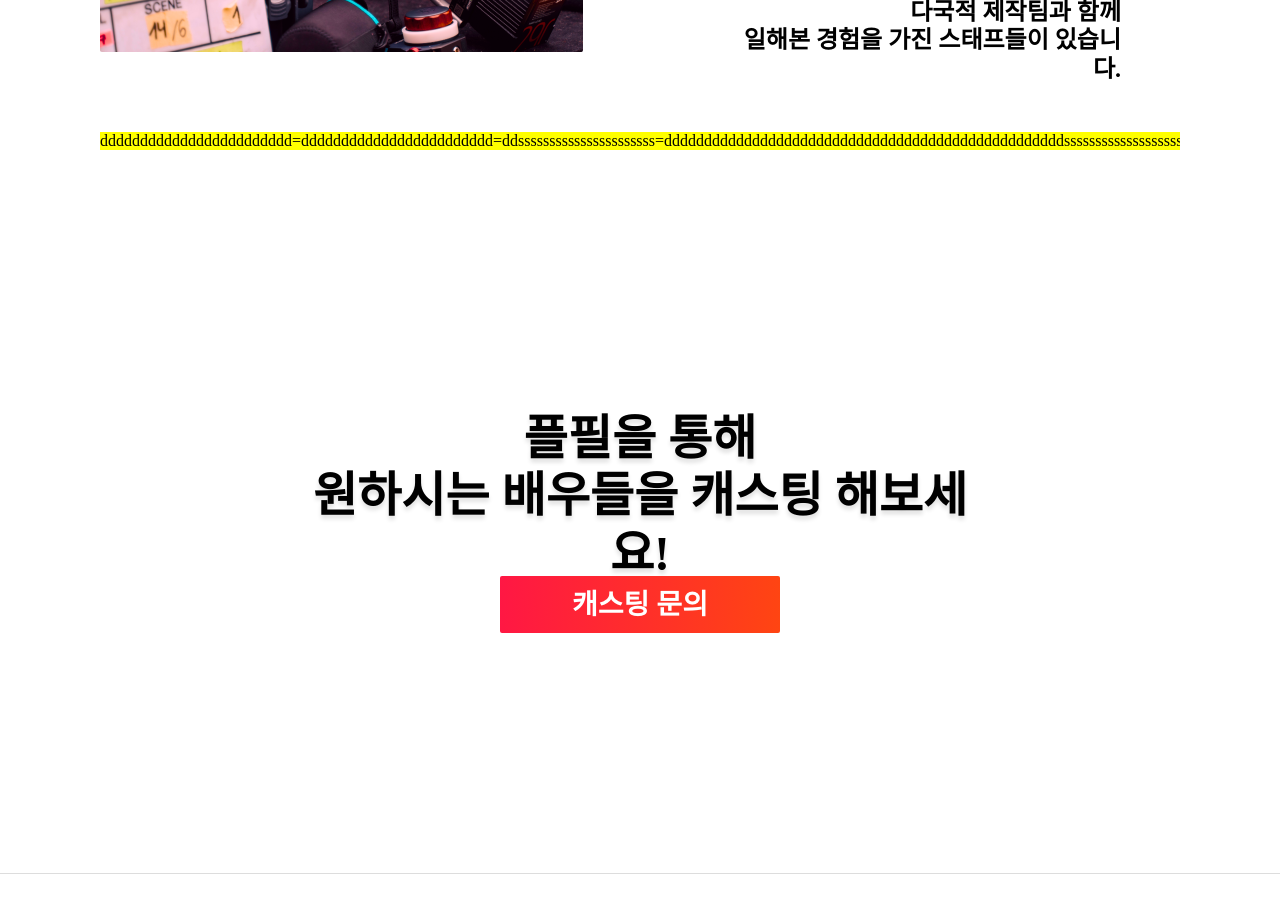
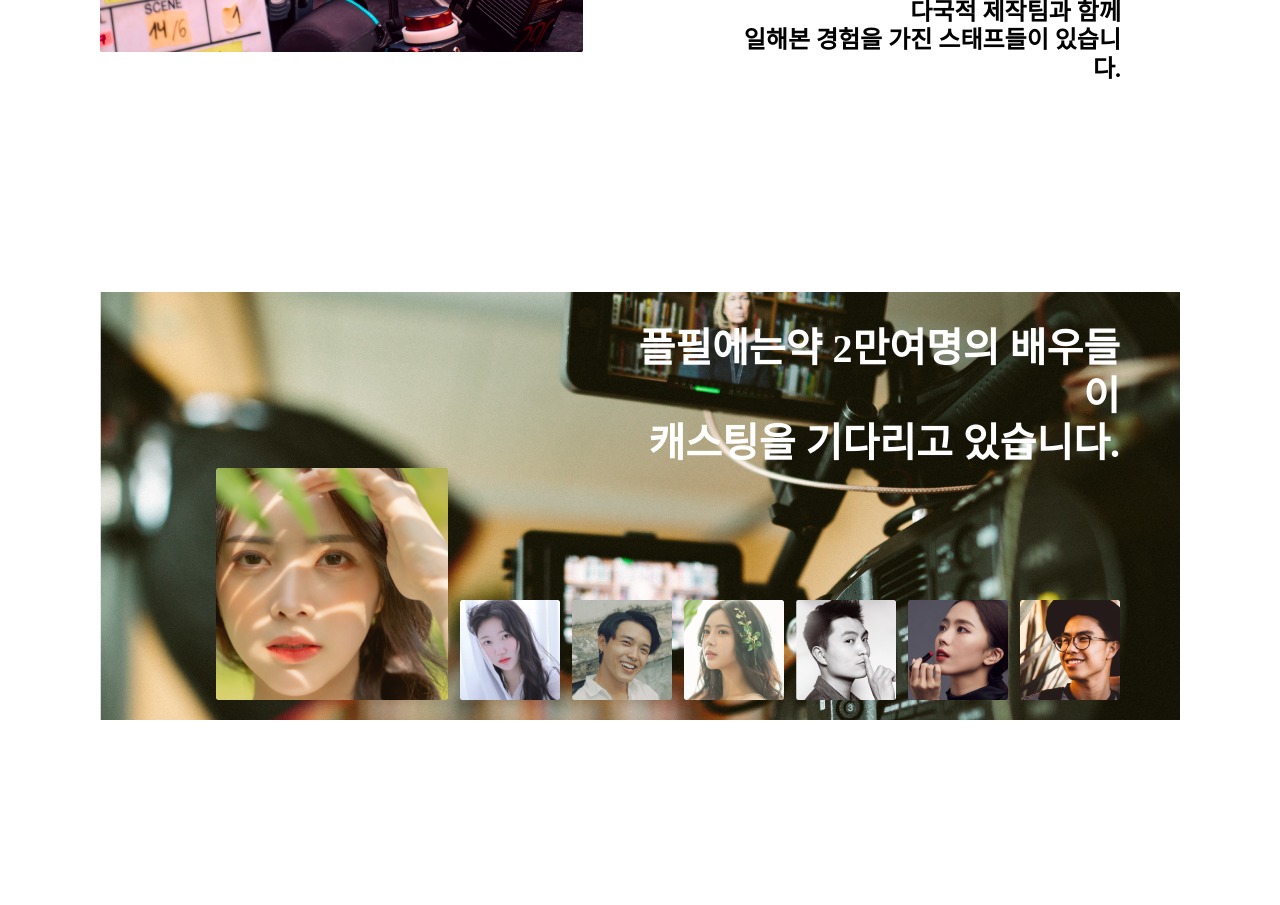
Before and after one commit to sen2y/plfil_intl_inbound, a Next.js app: page / in a window 1280 px wide. Shown: the part 1640-2545 px from the top of the page. Built offline with nearby package versions, Linux system fonts and the light colour scheme; a web font is replaced by a local one.

Commit message:
오류잡는중...

```diff
--- a/components/templates/Sec3.js
+++ b/components/templates/Sec3.js
@@ -1,284 +1,221 @@
 import React from "react";
 import styled from "styled-components";
+// import useIsMobile from "../../libs/useIsMobile";
 
 const Sec3 = () => {
+  // const isMobile = useIsMobile();
+
   return (
-    <>
-      <Wrapper>
-        <div>dddddddddddddddddddddddd=</div>
-        <div>dddddddddddddddddddddddd=</div>
-        <div>ddssssssssssssssssssssss=</div>
-        <div>dddddddddddddddddddddddd</div>
-        <div>dddddddddddddddddddddddd</div>
-        <div>ddssssssssssssssssssssss</div>
-      </Wrapper>
-    </>
+    <Wrapper>
+      <Sec3_Container>
+        <Sec3_InnerText>
+          플필에는
+          {/* {isMobile ? <br /> : " "} */}
+          약 2만여명의 배우들이
+          <br />
+          캐스팅을 기다리고 있습니다.
+        </Sec3_InnerText>
+
+        <Sec3_img>
+          {/* {isMobile ? ( */}
+          {/* <MoDiv>
+              <InnerImg_big
+                src="/assets/image/sec3/sec3_img_big.png"
+                alt="Korean actor casting platform Plfil"
+              />
+              <MoDiv2>
+                <InnerImg_small
+                  src="/assets/image/sec3/sec3_sub1.png"
+                  alt="Korean actor casting platform Plfil"
+                />
+
+                <InnerImg_small
+                  src="/assets/image/sec3/sec3_sub2.png"
+                  alt="Korean actor casting platform Plfil"
+                />
+
+                <InnerImg_small
+                  src="/assets/image/sec3/sec3_sub3.png"
+                  alt="Korean actor casting platform Plfil"
+                />
+
+                <InnerImg_small
+                  src="/assets/image/sec3/sec3_sub4.png"
+                  alt="Korean actor casting platform Plfil"
+                />
+
+                <InnerImg_small
+                  src="/assets/image/sec3/sec3_sub5.png"
+                  alt="Korean actor casting platform Plfil"
+                />
+
+                <InnerImg_small
+                  src="/assets/image/sec3/sec3_sub6.png"
+                  alt="Korean actor casting platform Plfil"
+                />
+              </MoDiv2>
+            </MoDiv> */}
+          {/* ) : ( */}
+          <>
+            <InnerImg_big
+              src="/assets/image/sec3/sec3_img_big.png"
+              alt="Korean actor casting platform Plfil"
+            />
+            <InnerImg_small
+              src="/assets/image/sec3/sec3_sub1.png"
+              alt="Korean actor casting platform Plfil"
+            />
+
+            <InnerImg_small
+              src="/assets/image/sec3/sec3_sub2.png"
+              alt="Korean actor casting platform Plfil"
+            />
+
+            <InnerImg_small
+              src="/assets/image/sec3/sec3_sub3.png"
+              alt="Korean actor casting platform Plfil"
+            />
+
+            <InnerImg_small
+              src="/assets/image/sec3/sec3_sub4.png"
+              alt="Korean actor casting platform Plfil"
+            />
+
+            <InnerImg_small
+              src="/assets/image/sec3/sec3_sub5.png"
+              alt="Korean actor casting platform Plfil"
+            />
+
+            <InnerImg_small
+              src="/assets/image/sec3/sec3_sub6.png"
+              alt="Korean actor casting platform Plfil"
+            />
+          </>
+          {/* )} */}
+        </Sec3_img>
+      </Sec3_Container>
+    </Wrapper>
   );
 };
+
 const Wrapper = styled.div`
   display: flex;
+  justify-content: center;
   width: 100%;
   height: auto;
-  background-color: yellow;
-  overflow-x: hidden;
-  white-space: nowrap;
-  &::-webkit-scrollbar {
-    display: none;
+
+  // mobile 버전
+  @media (max-width: 1080px) {
+    flex-direction: column;
+    align-items: center;
+    justify-content: flex-start;
+    width: 100%;
+    height: 100%;
+    padding: 0;
+  }
+`;
+
+const Sec3_Container = styled.div`
+  display: flex;
+  flex-direction: column;
+  align-items: flex-end;
+  margin-top: 160px;
+  padding: 80px 60px 0 88px;
+  width: 100%;
+  height: 428px;
+  background: url("/assets/image/sec3/sec3_img_bg.png") no-repeat;
+
+  // mobile 버전
+  @media (max-width: 1080px) {
+    align-items: center;
+    margin: 0;
+    padding: 28px 0 0 0;
+    width: 100%;
+    height: auto;
+    background: url("/assets/image/sec3/sec3_img_mo.png") no-repeat;
+    background-size: 100% 240px;
+  }
+`;
+
+const Sec3_img = styled.div`
+  height: 232px;
+  // mobile 버전
+  @media (max-width: 1080px) {
+    height: auto;
+    width: 100%;
+  }
+`;
+
+const MoDiv = styled.div``;
+const MoDiv2 = styled.div`
+  @media (max-width: 1080px) {
+    padding: 0 12px;
+    width: 100%;
+    white-space: nowrap;
+    overflow-x: auto;
+    &::-webkit-scrollbar {
+      display: none;
+    }
+  }
+`;
+// @media (max-width: 768px) {
+//   position: relative;
+//   top: 0px;
+//   /* width: calc(100% - 28px); 전체 너비에서 28px을 뺀 너비 사용
+//   height: 100px; */
+//   margin-top: 12px;
+//   white-space: nowrap; /* 컴포넌트들이 가로로 나란히 위치하게 함 */
+
+//   overflow-x: auto;
+//   &::-webkit-scrollbar {
+//     display: none;
+//   }
+// }
+
+const InnerImg_big = styled.img`
+  width: 232px;
+  border-radius: 2px;
+  margin-right: 12px;
+  // mobile 버전
+  @media (max-width: 1080px) {
+    width: 160px;
+    padding: 60px 0 0 12px;
+    margin: 0;
+  }
+`;
+
+const InnerImg_small = styled.img`
+  width: 100px;
+  height: 100px;
+  border-radius: 2px;
+  margin-right: 12px;
+
+  &:last-child {
+    margin-right: 0;
+  }
+
+  // mobile 버전
+`;
+
+const Sec3_InnerText = styled.h2`
+  display: flex;
+  align-items: flex-end;
+  width: 502px;
+  height: 96px;
+  font-weight: 700;
+  font-size: 40px;
+  line-height: 47.73px;
+  text-align: right;
+  color: white;
+
+  // mobile 버전
+  @media (max-width: 1080px) {
+    width: 312px;
+    height: 99px;
+    font-size: 28px;
+    line-height: 33.41px;
+    text-align: center;
   }
 `;
 
 export default Sec3;
-
-// import React from "react";
-// import styled from "styled-components";
-
-// const Sec3 = () => {
-//   const innerText_pc =
-//     "플필에는 약 2만여명의 배우들이 <br />캐스팅을 기다리고 있습니다.";
-//   const innerText_mo =
-//     "플필에는<br />약 2만여명의 배우들이<br />캐스팅을 기다리고 있습니다.";
-
-//   return (
-//     <Wrapper>
-//       <Div>
-//         <Sec3_Container>
-//           <WrapperBack>
-//             <Inner>
-//               <Sec3_InnerText_pc
-//                 dangerouslySetInnerHTML={{ __html: innerText_pc }}
-//               />
-
-//               <Sec3_InnerText_mo
-//                 dangerouslySetInnerHTML={{ __html: innerText_mo }}
-//               />
-//             </Inner>
-//           </WrapperBack>
-//         </Sec3_Container>
-//       </Div>
-//       <Sec3_img>
-//         <ImgDiv1>
-//           <InnerImg_big
-//             src="/assets/image/sec3/sec3_img_big.png"
-//             alt="Korean actor casting platform Plfil"
-//           />
-//         </ImgDiv1>
-//         <Div2Wrapper>
-//           <ImgDiv2>
-//             <InnerImg_small
-//               src="/assets/image/sec3/sec3_sub1.png"
-//               alt="Korean actor casting platform Plfil"
-//             />
-
-//             <InnerImg_small
-//               src="/assets/image/sec3/sec3_sub2.png"
-//               alt="Korean actor casting platform Plfil"
-//             />
-
-//             <InnerImg_small
-//               src="/assets/image/sec3/sec3_sub3.png"
-//               alt="Korean actor casting platform Plfil"
-//             />
-
-//             <InnerImg_small
-//               src="/assets/image/sec3/sec3_sub4.png"
-//               alt="Korean actor casting platform Plfil"
-//             />
-
-//             <InnerImg_small
-//               src="/assets/image/sec3/sec3_sub5.png"
-//               alt="Korean actor casting platform Plfil"
-//             />
-
-//             <InnerImg_small
-//               src="/assets/image/sec3/sec3_sub6.png"
-//               alt="Korean actor casting platform Plfil"
-//             />
-//           </ImgDiv2>
-//         </Div2Wrapper>
-//       </Sec3_img>
-//     </Wrapper>
-//   );
-// };
-
-// const Div = styled.div`
-//   width: 100%;
-//   height: 588px;
-//   position: relative;
-//   z-index: 1;
-
-//   @media (max-width: 1080px) {
-//     height: 459px;
-//     background-color: pink;
-//   }
-// `;
-
-// const Wrapper = styled.div`
-//   display: flex;
-//   justify-content: center;
-//   width: 100%;
-//   height: 100%;
-//   flex-direction: column;
-//   // mobile 버전
-//   @media (max-width: 1080px) {
-//     flex-direction: column;
-//     align-items: flex-start;
-//     justify-content: flex-start;
-//     width: 100%;
-//     height: 100%;
-//     padding: 0;
-//     background-color: yellow;
-//   }
-// `;
-
-// const WrapperBack = styled.div`
-//   display: flex;
-//   justify-content: flex-end;
-//   width: 100%;
-//   height: 364px;
-//   z-index: 2;
-//   background: linear-gradient(180deg, #000 9.21%, rgba(0, 0, 0, 0) 100%);
-
-//   @media (max-width: 1080px) {
-//     justify-content: center;
-//     height: 244px;
-//   }
-// `;
-
-// const Inner = styled.div`
-//   padding: 80px 60px 0 88px;
-//   z-index: 5;
-//   @media (max-width: 1080px) {
-//     padding: 28px 0 0 0;
-//   }
-// `;
-
-// const Sec3_Container = styled.div`
-//   position: relative; /* container를 상대 위치로 설정 */
-//   display: flex;
-//   flex-direction: column;
-//   align-items: flex-end;
-//   margin-top: 160px;
-//   width: 100%;
-//   height: 364px;
-//   background: url("/assets/image/sec3/sec3_img_bg.png") no-repeat;
-//   background-position: 90% 30%;
-
-//   @media (max-width: 1080px) {
-//     align-items: center;
-//     margin: 0;
-//     width: 100%;
-//     height: 240px;
-//     background-size: 200%;
-//     background-position: 50% 25%;
-//     background-color: blue;
-//   }
-// `;
-
-// const Sec3_img = styled.div`
-//   position: absolute;
-//   display: flex;
-//   margin: 356px 0 0 88px;
-//   flex-direction: row;
-//   height: 232px;
-//   align-items: flex-end;
-//   z-index: 5;
-
-//   // mobile 버전
-//   @media (max-width: 1080px) {
-//     margin: 187px 0 0 0;
-//     /* padding-left: 12px; */
-//     padding: 0 12px;
-//     flex-direction: column;
-//     height: auto;
-//     width: 100%;
-//     align-items: flex-start;
-//     background-color: yellow;
-//     /* display: none; */
-//   }
-// `;
-
-// const ImgDiv1 = styled.div``;
-// const ImgDiv2 = styled.div`
-//   @media (max-width: 1080px) {
-//     padding: 0;
-//     width: 100%;
-//     white-space: nowrap;
-//     overflow-x: hidden;
-//     background-color: pink;
-//     /* &::-webkit-scrollbar {
-//       display: none;
-//     } */
-//   }
-// `;
-
-// const Div2Wrapper = styled.div`
-//   @media (max-width: 1080px) {
-//     width: auto;
-//     /* overflow-x: hidden;
-//     white-space: nowrap; */
-//     // overflow-x: auto; /* 가로 스크롤 가능하도록 설정 */
-//     //white-space: nowrap; /* 요소들을 한 줄로 배치 */
-//     //width: 100%; 너비를 100%로 설정
-//   }
-// `;
-
-// const InnerImg_big = styled.img`
-//   width: 232px;
-//   border-radius: 2px;
-//   margin-right: 12px;
-//   // mobile 버전
-//   @media (max-width: 1080px) {
-//     width: 160px;
-
-//     margin: 0;
-//   }
-// `;
-
-// const InnerImg_small = styled.img`
-//   width: 100px;
-//   height: 100px;
-//   border-radius: 2px;
-//   margin-right: 12px;
-//   display: inline-block;
-//   &:last-child {
-//     margin-right: 0;
-//   }
-
-//   // mobile 버전
-//   /* mobile 버전 */
-//   @media (max-width: 1080px) {
-//     margin-right: 12px; /* 오른쪽 마진 추가 */
-//   }
-// `;
-
-// const Sec3_InnerText_pc = styled.h2`
-//   display: flex;
-//   color: #fff;
-//   text-align: right;
-//   font-size: 40px;
-//   font-style: normal;
-//   font-weight: 700;
-//   line-height: normal;
-//   width: 502px;
-
-//   @media (max-width: 1080px) {
-//     display: none;
-//   }
-// `;
-
-// const Sec3_InnerText_mo = styled.h2`
-//   display: none;
-//   // mobile 버전
-//   @media (max-width: 1080px) {
-//     font-weight: 700;
-//     color: white;
-//     display: flex;
-//     width: 312px;
-//     height: 99px;
-//     font-size: 28px;
-//     line-height: 33.41px;
-//     text-align: center;
-//   }
-// `;
-
-// export default Sec3;
```
Also changed, not shown: components/templates/Sec3_2.js (+90 -120 lines).
